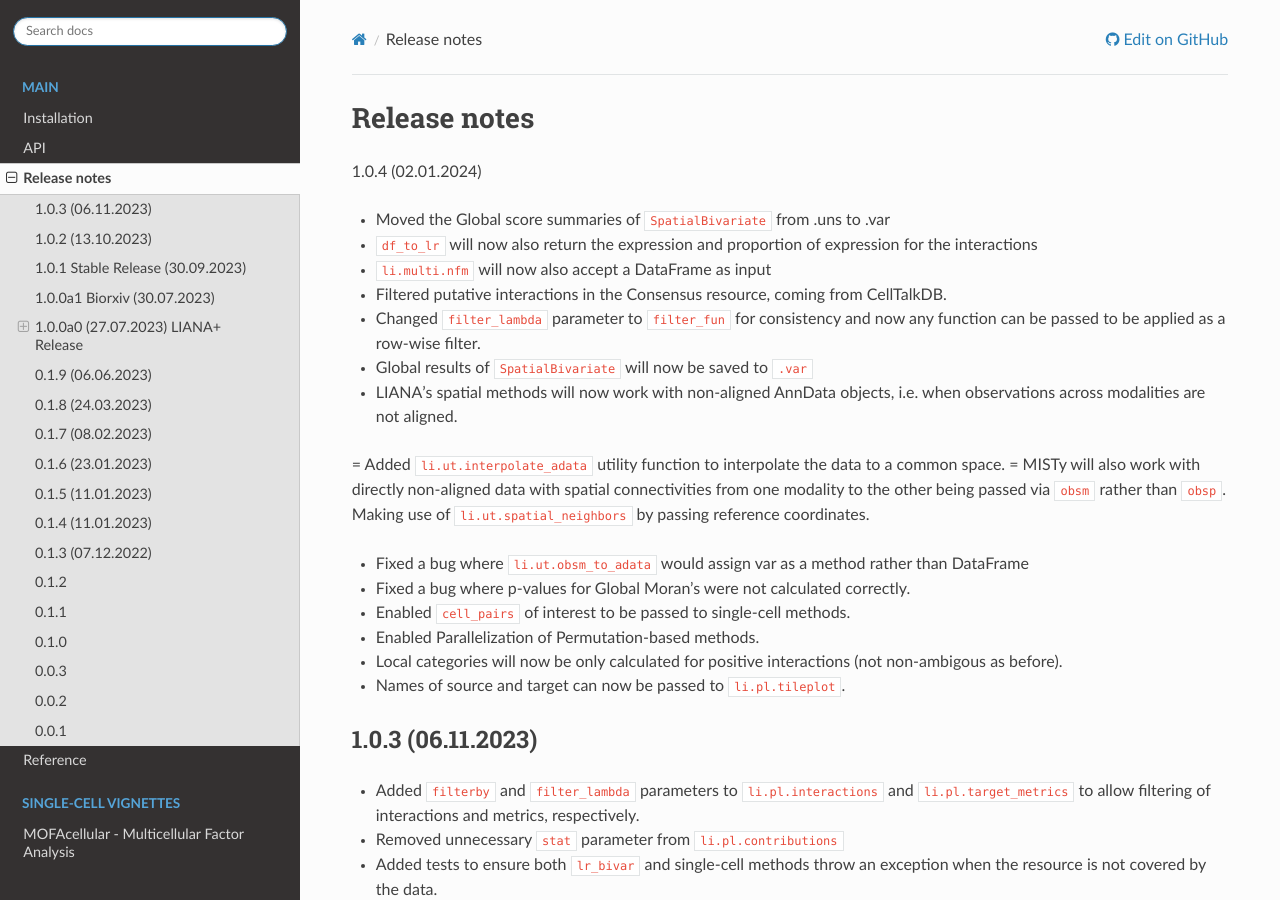
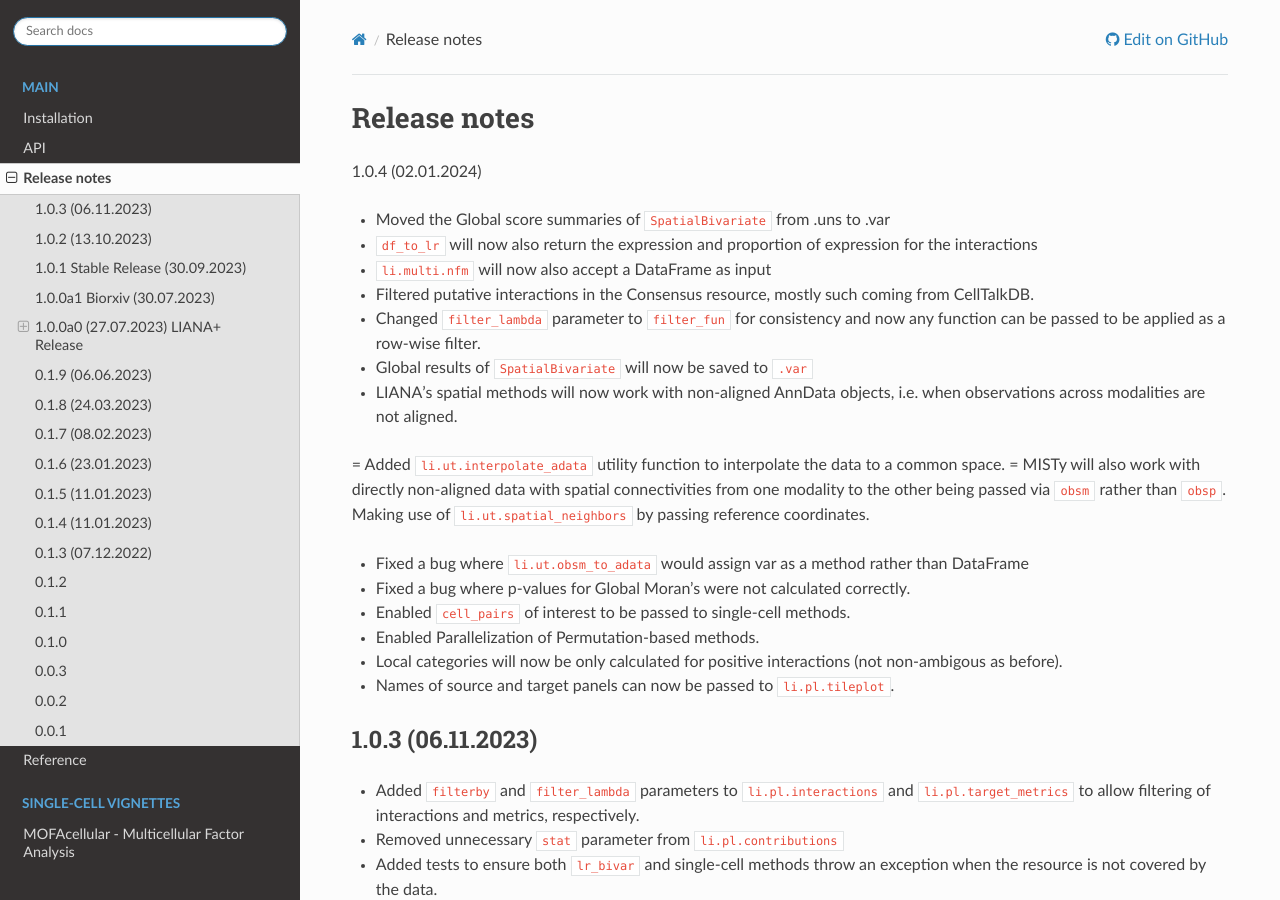
Before and after one commit to saezlab/liana-py, a Sphinx documentation site: the page built from docs/source/release_notes.rst, in a window 1280 px wide and 900 px high. Built offline with Sphinx 7.4.7 and the Read the Docs theme 2.0.0, drawn with Linux system fonts in a browser that asks for light colours; pages that are not in the unit, such as notebooks, are missing from menus.

```diff
--- a/docs/source/release_notes.rst
+++ b/docs/source/release_notes.rst
@@ -9,7 +9,7 @@ Release notes
 
 - ``li.multi.nfm`` will now also accept a DataFrame as input
 
-- Filtered putative interactions in the Consensus resource, coming from CellTalkDB.
+- Filtered putative interactions in the Consensus resource, mostly such coming from CellTalkDB.
 
 - Changed ``filter_lambda`` parameter to ``filter_fun`` for consistency and now any function can be passed to be applied as a row-wise filter.
 
@@ -29,7 +29,7 @@ Release notes
 
 - Local categories will now be only calculated for positive interactions (not non-ambigous as before).
 
-- Names of source and target can now be passed to ``li.pl.tileplot``.
+- Names of source and target panels can now be passed to ``li.pl.tileplot``.
 
 
 1.0.3 (06.11.2023)
```
Also changed, not shown: README.md (+8 -7 lines), 1 other file.
